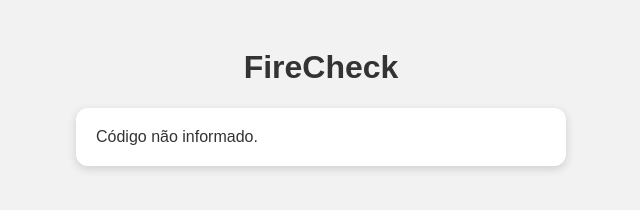
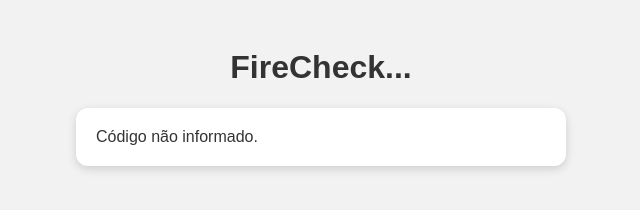
Before and after one commit to levissag/FireCheck, a plain HTML site: page index.html in a window 1280 px wide. Shown: the whole page, without its empty margins (319-959 px from the left). Drawn offline with Linux system fonts and the light colour scheme.

Commit message:
Update index.html

```diff
--- a/index.html
+++ b/index.html
@@ -69,7 +69,7 @@
 
 <body>
 
-<h1>FireCheck</h1>
+<h1>FireCheck...</h1>
 
 <div id="result" class="card">
     Carregando...
```
